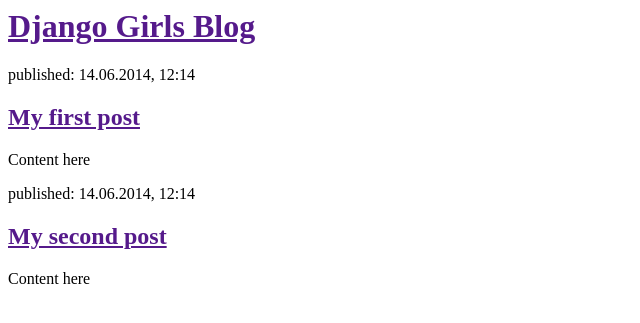
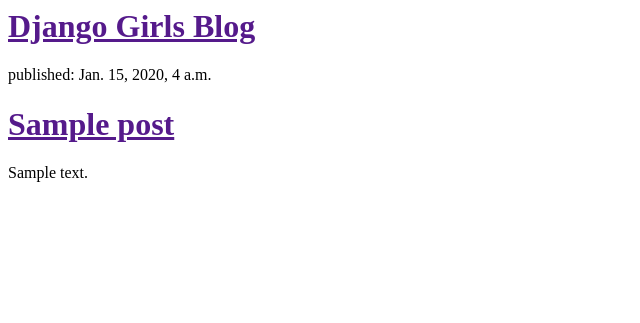
Before and after one commit to amyewbank/my-first-blog, a Django app: template blog/templates/blog/post_list.html in a window 1280 px wide. Shown: the top 323 px of the page, without its empty margins (0-640 px from the left). Run offline with Django 3.2, Linux system fonts and the light colour scheme; the template is opened without the code that fills it: values that come from a table or form of the project are taken from there, others are empty; tables that the repository leaves empty hold one stand-in row (values such as "Sample post").

Commit message:
Modified templates to display posts from database.

```diff
--- a/blog/templates/blog/post_list.html
+++ b/blog/templates/blog/post_list.html
@@ -6,17 +6,13 @@
 		<div>
 			<h1><a href="">Django Girls Blog</a></h1>
 		<div>
-
-		<div>
-			<p>published: 14.06.2014, 12:14</p>
-			<h2><a href="">My first post</a></h2>
-			<p>Content here</p>
-		</div>
-
-		<div>
-			<p>published: 14.06.2014, 12:14</p>
-			<h2><a href="">My second post</a></h2>
-			<p>Content here</p>
+		{% for post in posts %}
+			<div>
+				<p>published: {{ post.published_date }}</p>
+				<h1><a href="">{{ post.title }}</a></h1>
+				<p>{{ post.text|linebreaksbr }}</p>
+			<div>
+		{% endfor %}
 		</div>
 	</body>
 </html>
--- a/blog/views.py
+++ b/blog/views.py
@@ -1,5 +1,8 @@
 from django.shortcuts import render
+from django.utils import timezone
+from .models import Post
 
 # returns a function render that will put together the template
 def post_list(request):
-	return render(request, 'blog/post_list.html',{})
+	posts = Post.objects.filter(published_date__lte=timezone.now()).order_by('published_date')
+	return render(request, 'blog/post_list.html',{'posts':posts})
```
